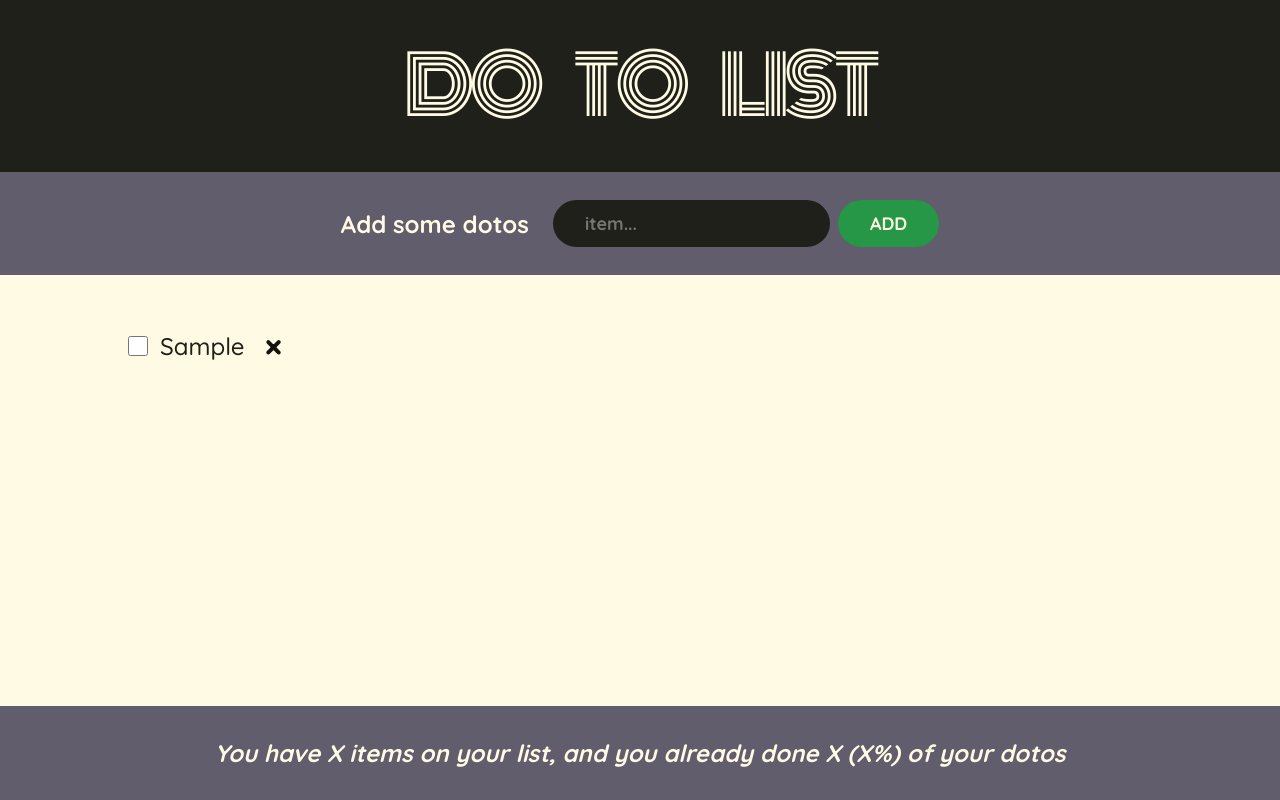
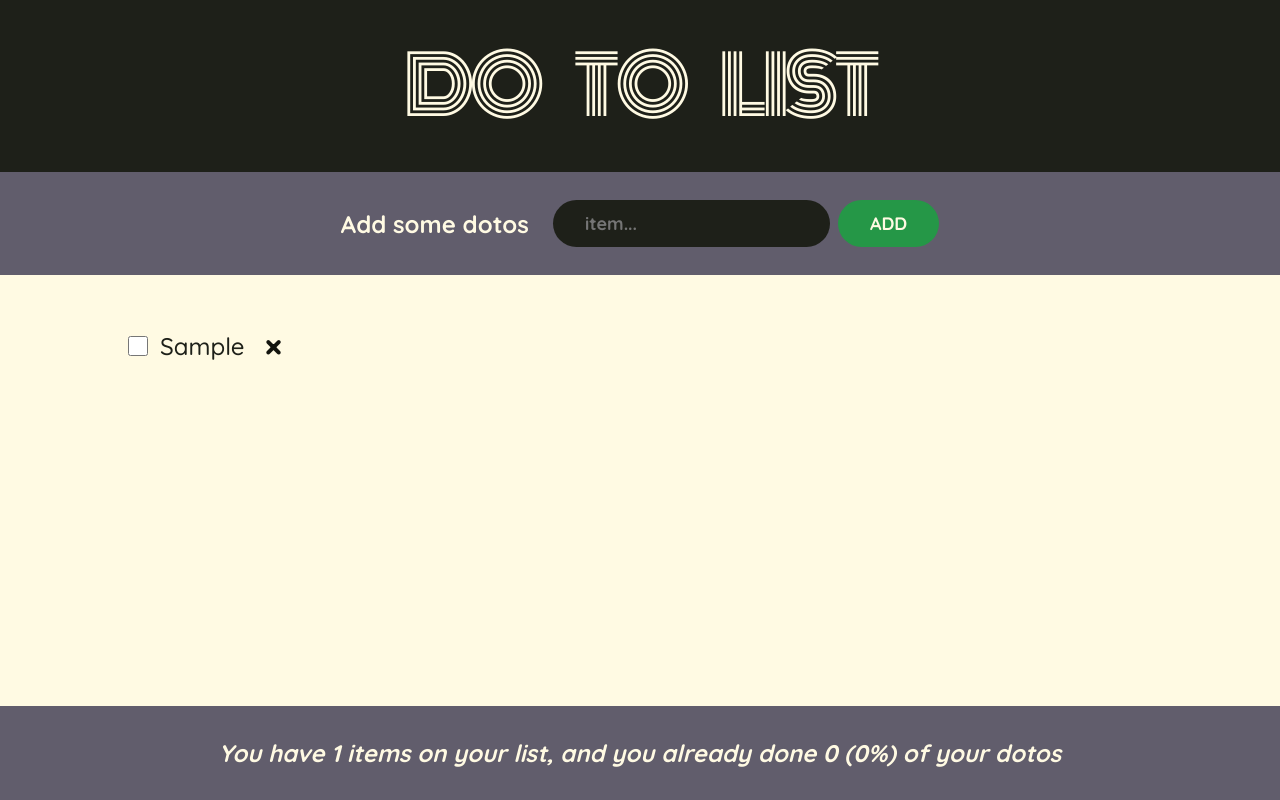
Before and after one commit to stpkkk/do-to-list, a React (Create React App) app: page / in a window 1280 px wide. Both pictures are taken after typing "Sample" into the empty fields and a click on the button "ADD". Built offline with nearby package versions, Linux system fonts and the light colour scheme.

Commit message:
feat: todo stats implement

```diff
--- a/src/App.tsx
+++ b/src/App.tsx
@@ -11,7 +11,7 @@ function App() {
 			<Logo />
 			<Form setItems={setItems} />
 			<List items={items} setItems={setItems} />
-			<Stats />
+			<Stats items={items} />
 		</div>
 	)
 }
--- a/src/components/Stats.tsx
+++ b/src/components/Stats.tsx
@@ -1,10 +1,31 @@
 import React from 'react'
+import { IToDo } from '../types'
 
-const Stats: React.FC = () => {
+interface IStats {
+	items: IToDo[]
+}
+
+const Stats: React.FC<IStats> = ({ items }) => {
+	if (!items.length)
+		return (
+			<p className='stats'>
+				<em>Start adding some dotos! 🚀</em>
+			</p>
+		)
+
+	const numItems = items.length
+	const numCompleted = items.filter(i => i.completed).length
+	const percentCompleted = Math.trunc((numCompleted / numItems) * 100)
+	const isAllCompleted = percentCompleted === 100
+
 	return (
 		<footer className='stats'>
 			<em>
-				You have X items on your list, and you already done X (X%) of your dotos
+				{!isAllCompleted
+					? `
+					You have ${numItems} items on your list, and you already done
+					${numCompleted} (${percentCompleted}%) of your dotos`
+					: 'All DoTos completed ✅'}
 			</em>
 		</footer>
 	)
```
